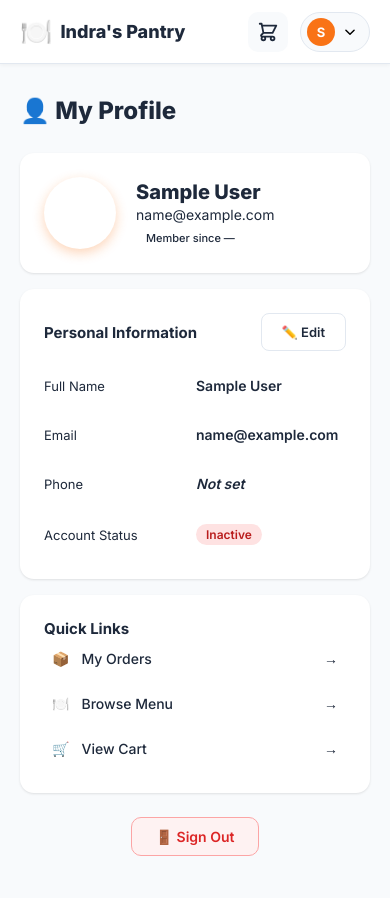
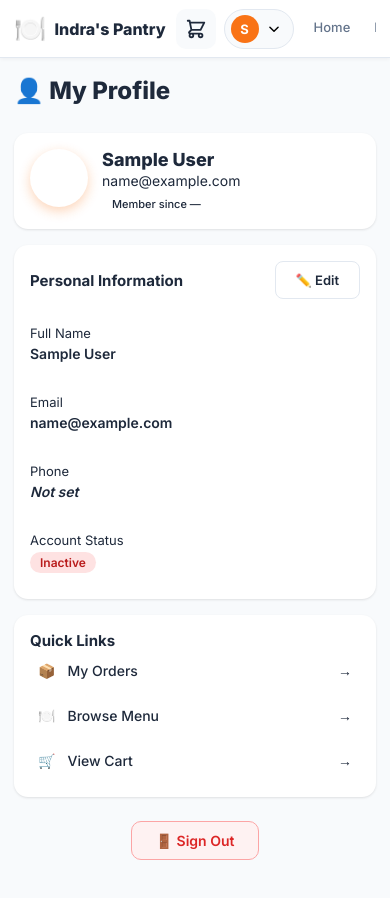
Before and after one commit to Archit947/Indra-s-Pantry-, a React (Vite) app in the folder user-web/: page /profile in a window 390 px wide. Shown: the top 898 px of the page. Built offline with nearby package versions, Linux system fonts and the light colour scheme; no server answers; sample sign-in values are in the browser's storage.

Commit message:
Update UPI ID and improve mobile responsiveness across user site

```diff
--- a/user-web/src/components/Navbar.module.css
+++ b/user-web/src/components/Navbar.module.css
@@ -143,6 +143,43 @@
 .dropDivider { height: 1px; background: var(--border); margin: 4px 0; }
 
 @media (max-width: 600px) {
-  .links { display: none; }
+  .navbar {
+    height: auto;
+    min-height: var(--navbar-h);
+    padding: 8px 0;
+  }
+
+  .inner {
+    flex-wrap: wrap;
+    gap: 10px;
+  }
+
+  .brandName {
+    font-size: 16px;
+  }
+
+  .actions {
+    gap: 8px;
+  }
+
+  .links {
+    order: 3;
+    width: 100%;
+    display: flex;
+    overflow-x: auto;
+    padding-bottom: 4px;
+    scrollbar-width: none;
+  }
+
+  .links::-webkit-scrollbar {
+    display: none;
+  }
+
+  .link {
+    white-space: nowrap;
+    padding: 6px 10px;
+    font-size: 13px;
+  }
+
   .userName { display: none; }
 }
--- a/user-web/src/pages/CartPage.module.css
+++ b/user-web/src/pages/CartPage.module.css
@@ -6,6 +6,44 @@
 }
 @media (max-width: 820px) {
   .layout { grid-template-columns: 1fr; }
+}
+
+@media (max-width: 700px) {
+  .cartItem {
+    display: grid;
+    grid-template-columns: 64px 1fr auto;
+    align-items: start;
+    gap: 10px;
+    padding: 12px;
+  }
+
+  .thumb,
+  .thumbPlaceholder {
+    width: 64px;
+    height: 64px;
+  }
+
+  .qtyControls {
+    grid-column: 2;
+    margin-top: 4px;
+    width: fit-content;
+  }
+
+  .lineTotal {
+    grid-column: 3;
+    grid-row: 1;
+    font-size: 15px;
+  }
+
+  .removeBtn {
+    grid-column: 3;
+    grid-row: 2;
+    justify-self: end;
+  }
+
+  .summary {
+    padding: 18px;
+  }
 }
 
 .itemsList { display: flex; flex-direction: column; gap: 12px; }
--- a/user-web/src/pages/CartPage.tsx
+++ b/user-web/src/pages/CartPage.tsx
@@ -51,16 +51,6 @@ const CartPage: React.FC = () => {
         <h1 style={{ fontSize: 24, fontWeight: 800, marginBottom: 24 }}>
           🛒 Your Cart <span style={{ fontSize: 16, color: 'var(--muted)', fontWeight: 500 }}>({cartCount} item{cartCount !== 1 ? 's' : ''})</span>
         </h1>
-
-        {/* DEBUG: show raw cart JSON to help troubleshoot empty UI */}
-        <div style={{ marginBottom: 12 }}>
-          <details>
-            <summary style={{ cursor: 'pointer', color: 'var(--gray-500)' }}>Show cart JSON (debug)</summary>
-            <pre style={{ maxHeight: 220, overflow: 'auto', background: '#f8fafc', padding: 12, borderRadius: 8 }}>
-              {JSON.stringify(cartItems, null, 2)}
-            </pre>
-          </details>
-        </div>
 
         <div className={styles.layout}>
           {/* Cart items */}
--- a/user-web/src/pages/CheckoutPage.module.css
+++ b/user-web/src/pages/CheckoutPage.module.css
@@ -220,4 +220,25 @@
   .summary {
     position: static;
   }
+
+  .section,
+  .summary {
+    padding: 16px;
+  }
+
+  .lineItem {
+    align-items: flex-start;
+  }
+
+  .lineAmt {
+    font-size: 14px;
+  }
+
+  .totalAmt {
+    font-size: 20px;
+  }
+
+  .paymentOption {
+    padding: 10px;
+  }
 }
--- a/user-web/src/pages/MenuPage.module.css
+++ b/user-web/src/pages/MenuPage.module.css
@@ -61,3 +61,36 @@
   grid-template-columns: repeat(auto-fill, minmax(230px, 1fr));
   gap: 20px;
 }
+
+@media (max-width: 700px) {
+  .header {
+    flex-direction: column;
+    align-items: stretch;
+    margin-bottom: 14px;
+  }
+
+  .searchWrap {
+    max-width: none;
+    width: 100%;
+  }
+
+  .catBar {
+    overflow-x: auto;
+    flex-wrap: nowrap;
+    padding-bottom: 4px;
+    scrollbar-width: none;
+  }
+
+  .catBar::-webkit-scrollbar {
+    display: none;
+  }
+
+  .catBtn {
+    white-space: nowrap;
+  }
+
+  .grid {
+    grid-template-columns: 1fr;
+    gap: 14px;
+  }
+}
--- a/user-web/src/pages/OrderDetailPage.module.css
+++ b/user-web/src/pages/OrderDetailPage.module.css
@@ -237,6 +237,26 @@
     gap: 12px;
   }
 
+  .tracker,
+  .section,
+  .cancelBox {
+    padding: 16px;
+  }
+
+  .steps {
+    overflow-x: auto;
+    padding-bottom: 6px;
+    scrollbar-width: none;
+  }
+
+  .steps::-webkit-scrollbar {
+    display: none;
+  }
+
+  .step {
+    min-width: 78px;
+  }
+
   .stepLabel {
     font-size: 9px;
   }
--- a/user-web/src/pages/OrdersPage.module.css
+++ b/user-web/src/pages/OrdersPage.module.css
@@ -72,3 +72,25 @@
   font-weight: 800;
   color: var(--orange-500);
 }
+
+@media (max-width: 700px) {
+  .card {
+    padding: 14px;
+  }
+
+  .cardTop {
+    flex-direction: column;
+    gap: 8px;
+    align-items: flex-start;
+  }
+
+  .cardBottom {
+    gap: 10px;
+    flex-direction: column;
+    align-items: stretch;
+  }
+
+  .total {
+    font-size: 16px;
+  }
+}
--- a/user-web/src/pages/ProfilePage.module.css
+++ b/user-web/src/pages/ProfilePage.module.css
@@ -131,3 +131,44 @@
   margin-left: auto;
   color: var(--gray-400);
 }
+
+@media (max-width: 700px) {
+  .profileCard {
+    gap: 14px;
+    padding: 16px;
+    align-items: flex-start;
+  }
+
+  .avatar {
+    width: 58px;
+    height: 58px;
+    font-size: 22px;
+  }
+
+  .profileName {
+    font-size: 18px;
+  }
+
+  .section {
+    padding: 16px;
+  }
+
+  .infoRow {
+    flex-direction: column;
+    align-items: flex-start;
+    gap: 4px;
+  }
+
+  .infoLabel {
+    width: auto;
+  }
+
+  .editActions {
+    justify-content: stretch;
+    flex-direction: column;
+  }
+
+  .editActions :global(.btn) {
+    width: 100%;
+  }
+}
--- a/user-web/src/pages/UpiPaymentPage.tsx
+++ b/user-web/src/pages/UpiPaymentPage.tsx
@@ -9,7 +9,7 @@ interface UpiState {
   notes?: string;
 }
 
-const DEFAULT_UPI_ID = 'indrarajs@okhdfcbank';
+const DEFAULT_UPI_ID = 'architkore72-1@okicici';
 const DEFAULT_CONTACT_NUMBER = '7507776361';
 const DEFAULT_MERCHANT_NAME = "Indra's Pantry";
 
--- a/user-web/src/styles/global.css
+++ b/user-web/src/styles/global.css
@@ -163,3 +163,22 @@ img { max-width: 100%; display: block; }
   align-items: center;
   gap: 8px;
 }
+
+@media (max-width: 768px) {
+  :root {
+    --navbar-h: 58px;
+  }
+
+  .page-wrap {
+    padding: 0 14px;
+  }
+
+  .page-section {
+    padding-top: 18px;
+    padding-bottom: 28px;
+  }
+
+  .btn {
+    min-height: 38px;
+  }
+}
```
